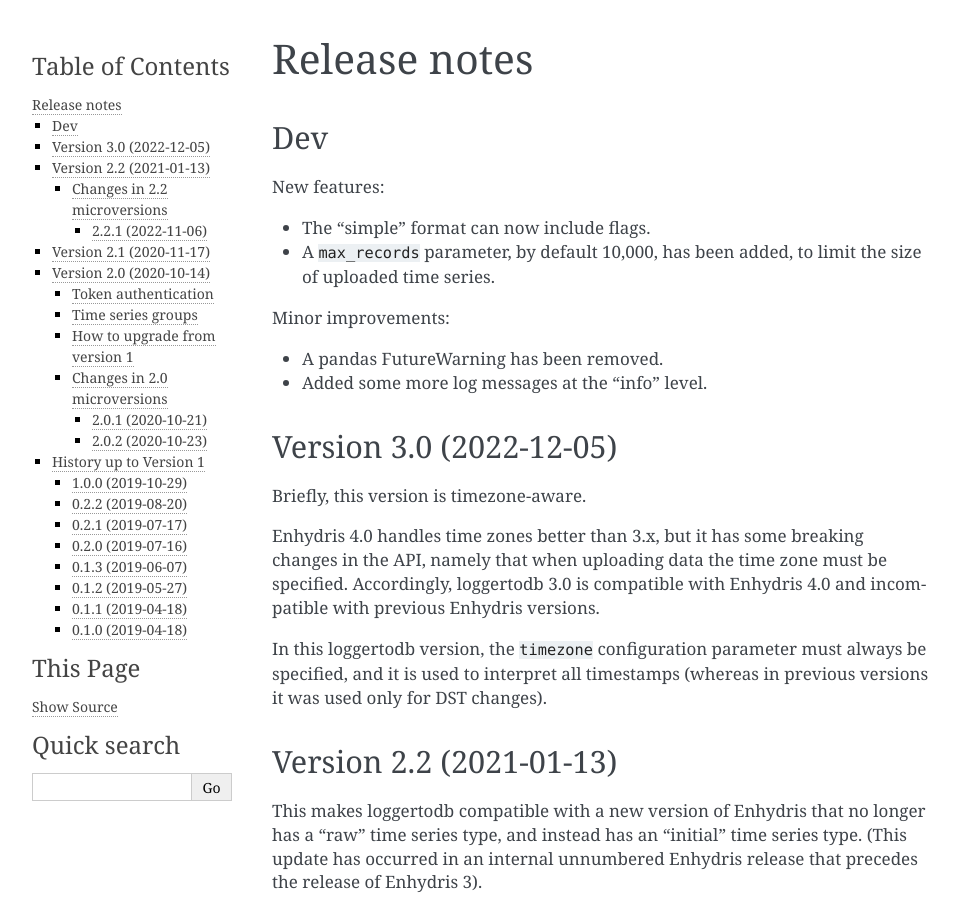
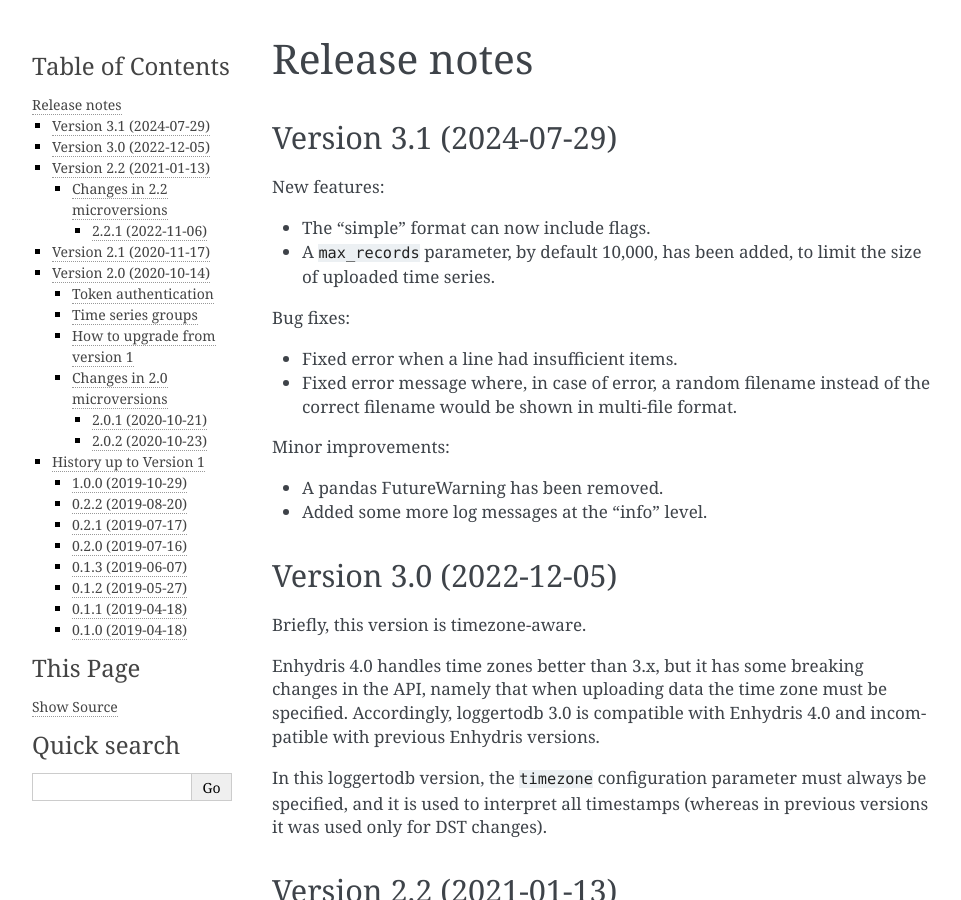
Before and after one commit to openmeteo/loggertodb, a Sphinx documentation site: the page built from docs/release-notes.rst, in a window 1280 px wide and 900 px high. Shown: the whole window, without its empty margins (148-1109 px from the left). Built offline with Sphinx 7.4.7, drawn with Linux system fonts in a browser that asks for light colours.

Commit message:
Prepare release notes for 3.1.0

```diff
--- a/docs/release-notes.rst
+++ b/docs/release-notes.rst
@@ -2,14 +2,20 @@
 Release notes
 =============
 
-Dev
-===
+Version 3.1 (2024-07-29)
+========================
 
 New features:
 
 - The "simple" format can now include flags.
 - A ``max_records`` parameter, by default 10,000, has been added, to limit
   the size of uploaded time series.
+
+Bug fixes:
+
+- Fixed error when a line had insufficient items.
+- Fixed error message where, in case of error, a random filename instead
+  of the correct filename would be shown in multi-file format.
 
 Minor improvements:
 
```
